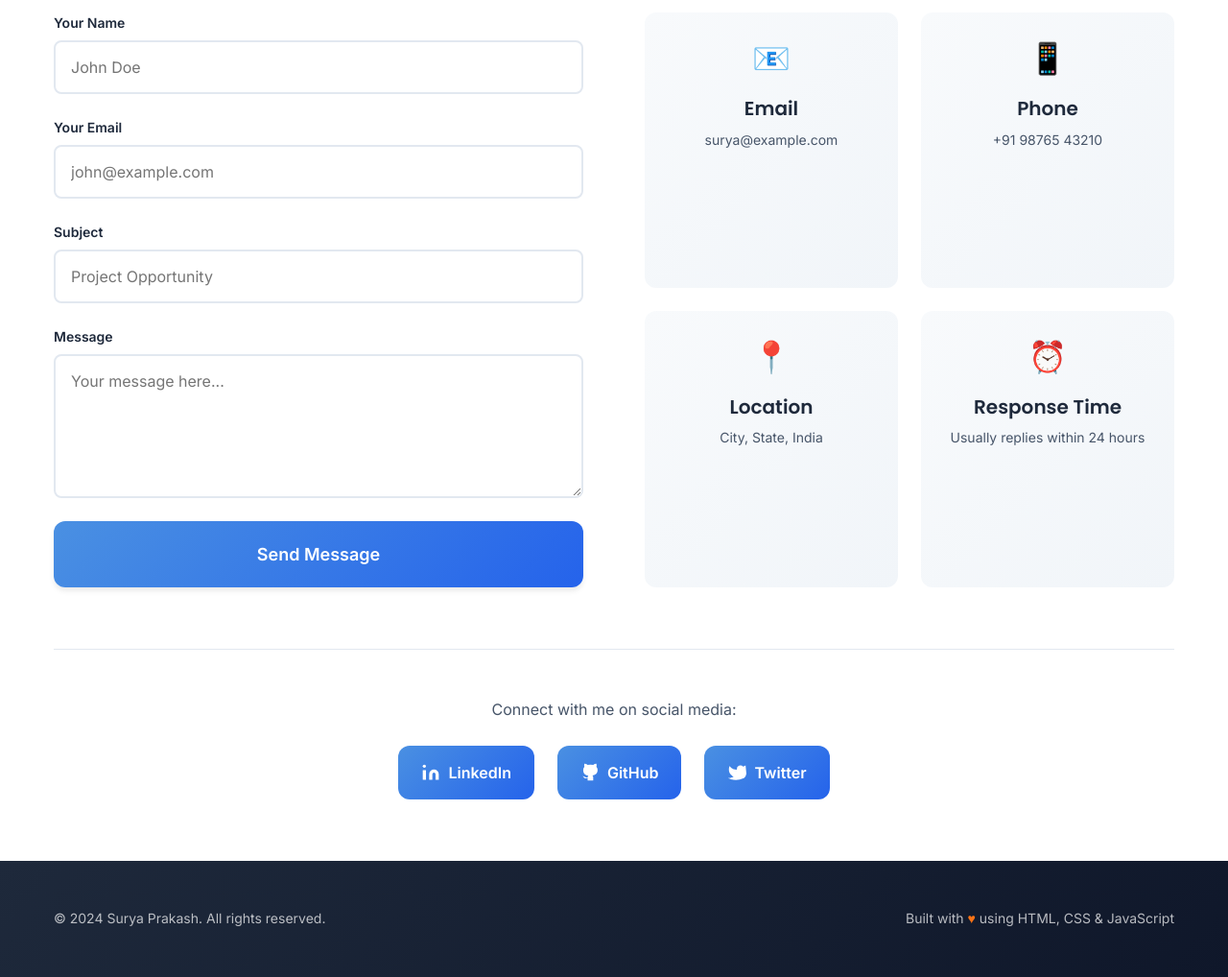
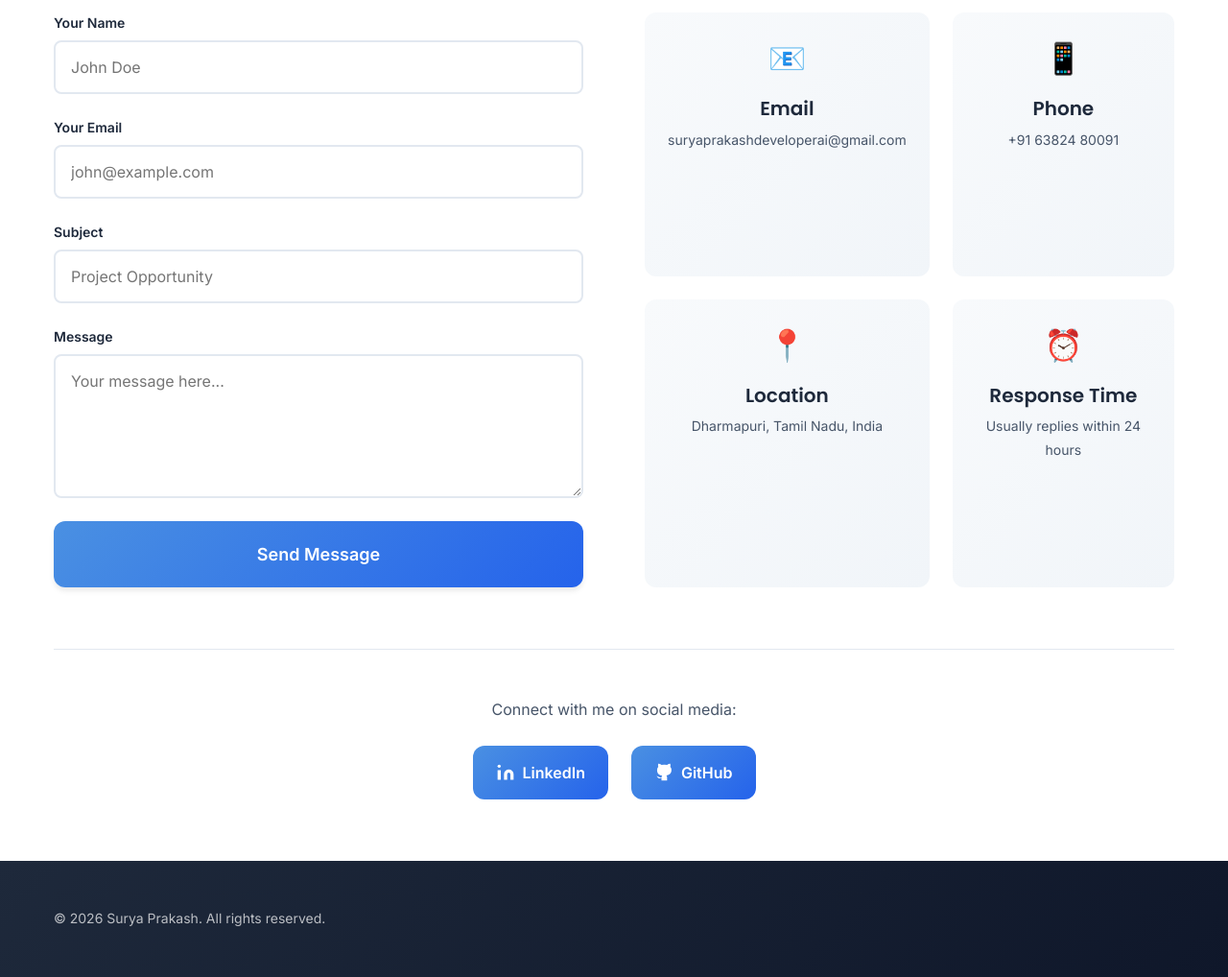
Before and after one commit to suryahicet2023/suryaprakash-portfolio-, a website built with Vite: page index.html in a window 1280 px wide. Shown: the part 5160-6178 px from the top of the page at 96% size. Built offline with nearby package versions, Linux system fonts and the light colour scheme.

Commit message:
updated some files

```diff
--- a/index.html
+++ b/index.html
@@ -108,14 +108,14 @@
                     <div class="hero-social">
                         <p class="social-label">Connect with me:</p>
                         <div class="social-links">
-                            <a href="https://linkedin.com" class="social-icon" aria-label="LinkedIn" target="_blank" rel="noopener noreferrer">
+                            <a href="https://www.linkedin.com/in/surya-prakash-8a6736274?utm_source=share&utm_campaign=share_via&utm_content=profile&utm_medium=android_app" class="social-icon" aria-label="LinkedIn" target="_blank" rel="noopener noreferrer">
                                 <svg width="24" height="24" viewBox="0 0 24 24" fill="none" stroke="currentColor" stroke-width="2">
                                     <path d="M16 8a6 6 0 0 1 6 6v7h-4v-7a2 2 0 0 0-2-2 2 2 0 0 0-2 2v7h-4v-7a6 6 0 0 1 6-6z"></path>
                                     <rect x="2" y="9" width="4" height="12"></rect>
                                     <circle cx="4" cy="4" r="2"></circle>
                                 </svg>
                             </a>
-                            <a href="https://github.com" class="social-icon" aria-label="GitHub" target="_blank" rel="noopener noreferrer">
+                            <a href="https://github.com/suryaprakashdeveloperai" class="social-icon" aria-label="GitHub" target="_blank" rel="noopener noreferrer">
                                 <svg width="24" height="24" viewBox="0 0 24 24" fill="none" stroke="currentColor" stroke-width="2">
                                     <path d="M9 19c-5 1.5-5-2.5-7-3m14 6v-3.87a3.37 3.37 0 0 0-.94-2.61c3.14-.35 6.44-1.54 6.44-7A5.44 5.44 0 0 0 20 4.77 5.07 5.07 0 0 0 19.91 1S18.73.65 16 2.48a13.38 13.38 0 0 0-7 0C6.27.65 5.09 1 5.09 1A5.07 5.07 0 0 0 5 4.77a5.44 5.44 0 0 0-1.5 3.78c0 5.42 3.3 6.61 6.44 7A3.37 3.37 0 0 0 9 18.13V22"></path>
                                 </svg>
@@ -710,19 +710,19 @@
                         <div class="info-card">
                             <div class="info-icon">📧</div>
                             <h4>Email</h4>
-                            <a href="mailto:surya@example.com">surya@example.com</a>
+                            <a href="mailto:suryaprakashdeveloperai@gmail.com">suryaprakashdeveloperai@gmail.com</a>
                         </div>
 
                         <div class="info-card">
                             <div class="info-icon">📱</div>
                             <h4>Phone</h4>
-                            <a href="tel:+919876543210">+91 98765 43210</a>
+                            <a href="tel:+916382480091">+91 63824 80091</a>
                         </div>
 
                         <div class="info-card">
                             <div class="info-icon">📍</div>
                             <h4>Location</h4>
-                            <p>City, State, India</p>
+                            <p>Dharmapuri, Tamil Nadu, India</p>
                         </div>
 
                         <div class="info-card">
@@ -737,7 +737,7 @@
                 <div class="contact-social">
                     <p>Connect with me on social media:</p>
                     <div class="social-links-large">
-                        <a href="https://linkedin.com" class="social-btn" aria-label="LinkedIn" target="_blank" rel="noopener noreferrer">
+                        <a href="https://www.linkedin.com/in/surya-prakash-8a6736274?utm_source=share&utm_campaign=share_via&utm_content=profile&utm_medium=android_app" class="social-btn" aria-label="LinkedIn" target="_blank" rel="noopener noreferrer">
                             <svg width="20" height="20" viewBox="0 0 24 24" fill="currentColor">
                                 <path d="M16 8a6 6 0 0 1 6 6v7h-4v-7a2 2 0 0 0-2-2 2 2 0 0 0-2 2v7h-4v-7a6 6 0 0 1 6-6z"></path>
                                 <rect x="2" y="9" width="4" height="12"></rect>
@@ -745,18 +745,13 @@
                             </svg>
                             LinkedIn
                         </a>
-                        <a href="https://github.com" class="social-btn" aria-label="GitHub" target="_blank" rel="noopener noreferrer">
+                        <a href="https://github.com/suryaprakashdeveloperai" class="social-btn" aria-label="GitHub" target="_blank" rel="noopener noreferrer">
                             <svg width="20" height="20" viewBox="0 0 24 24" fill="currentColor">
                                 <path d="M9 19c-5 1.5-5-2.5-7-3m14 6v-3.87a3.37 3.37 0 0 0-.94-2.61c3.14-.35 6.44-1.54 6.44-7A5.44 5.44 0 0 0 20 4.77 5.07 5.07 0 0 0 19.91 1S18.73.65 16 2.48a13.38 13.38 0 0 0-7 0C6.27.65 5.09 1 5.09 1A5.07 5.07 0 0 0 5 4.77a5.44 5.44 0 0 0-1.5 3.78c0 5.42 3.3 6.61 6.44 7A3.37 3.37 0 0 0 9 18.13V22"></path>
                             </svg>
                             GitHub
                         </a>
-                        <a href="https://twitter.com" class="social-btn" aria-label="Twitter" target="_blank" rel="noopener noreferrer">
-                            <svg width="20" height="20" viewBox="0 0 24 24" fill="currentColor">
-                                <path d="M23 3a10.9 10.9 0 0 1-3.14 1.53 4.48 4.48 0 0 0-7.86 3v1A10.66 10.66 0 0 1 3 4s-4 9 5 13a11.64 11.64 0 0 1-7 2s9 5 20 0a9.5 9.5 0 0 0 3-5.5z"></path>
-                            </svg>
-                            Twitter
-                        </a>
+
                     </div>
                 </div>
             </div>
@@ -771,8 +766,7 @@
     <footer class="footer">
         <div class="container">
             <div class="footer-content">
-                <p>&copy; 2024 Surya Prakash. All rights reserved.</p>
-                <p>Built with <span class="heart">♥</span> using HTML, CSS & JavaScript</p>
+                <p>&copy; 2026 Surya Prakash. All rights reserved.</p>
             </div>
             <a href="#home" class="back-to-top" id="backToTop" aria-label="Back to top">
                 <svg width="24" height="24" viewBox="0 0 24 24" fill="none" stroke="currentColor" stroke-width="2">
```
